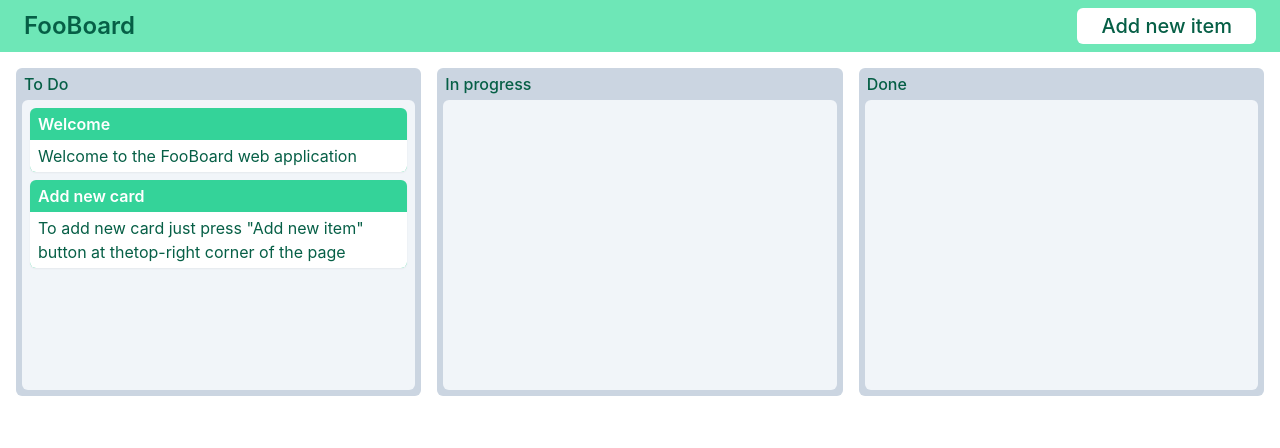
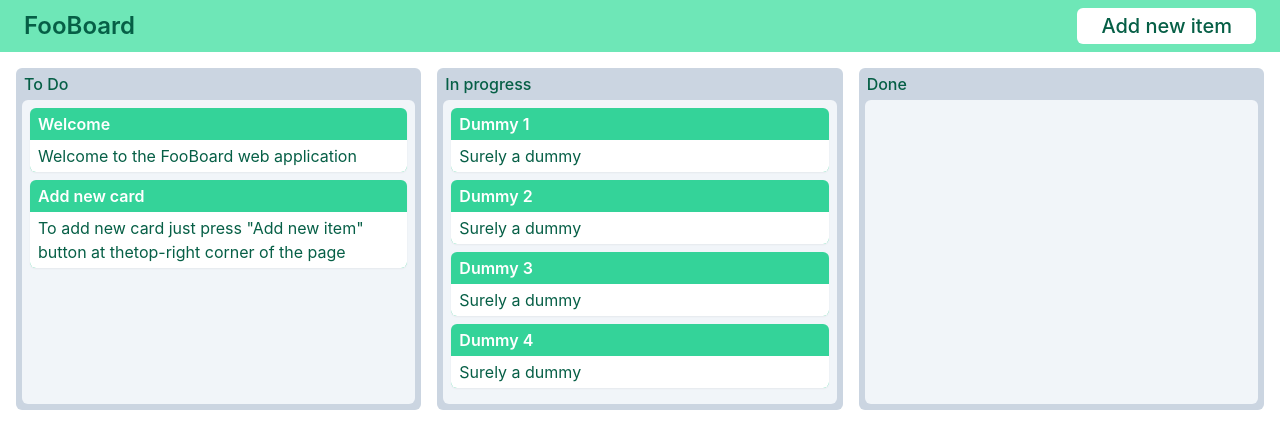
Before and after one commit to Malien/foo-board, a React (Vite) app: page / in a window 1280 px wide. Shown: the top 448 px of the page. Built offline with nearby package versions, Linux system fonts and the light colour scheme.

Commit message:
Added persistance

```diff
--- a/package.json
+++ b/package.json
@@ -8,6 +8,7 @@
   },
   "dependencies": {
     "@types/react-beautiful-dnd": "^13.1.2",
+    "idb": "^7.0.0",
     "immutable": "^4.0.0",
     "react": "^18.0.0-rc.0",
     "react-beautiful-dnd": "^13.1.0",
--- a/src/components/App.tsx
+++ b/src/components/App.tsx
@@ -3,47 +3,33 @@ import { Map } from "immutable";
 import { Board, Card } from "../board";
 import Boards from "./Boards";
 import Header from "./Header";
+import { Reordering, reorderInMemory } from "../reorder";
 
-const initialCards: Map<number, Card> = Map([
-  [
-    1,
-    {
-      id: 1,
-      order: 0,
-      title: "Welcome",
-      description: "Welcome to the FooBoard web application",
-      boardId: 1,
-    },
-  ],
-  [
-    2,
-    {
-      id: 2,
-      order: 1,
-      title: "Add new card",
-      description:
-        'To add new card just press "Add new item" button at the' +
-        "top-right corner of the page",
-      boardId: 1,
-    },
-  ],
-]);
+interface Props {
+  initialCards: Card[];
+  boards: Board[];
+  persistReorder?: (reordering: Reordering) => void
+}
 
-const initialBoards: Board[] = [
-  { id: 1, name: "To Do" },
-  { id: 2, name: "In progress" },
-  { id: 3, name: "Done" },
-];
+function App({ initialCards, boards, persistReorder }: Props) {
+  const [cards, setCards] = useState(() =>
+    Map(initialCards.map<[number, Card]>((_) => [_.id, _]))
+  );
 
-function App() {
-  const [boards, setBoards] = useState(initialBoards);
-  const [cards, setCards] = useState(initialCards);
+  const handleReordering = (reordering: Reordering) => {
+    setCards((cards) => reorderInMemory(cards, reordering));
+    persistReorder?.(reordering)
+  };
 
   return (
-    <div className="text-emerald-800">
+    <div className="text-emerald-800 min-h-screen">
       <Header />
-      <main className="max-w-screen-xl m-auto">
-        <Boards boards={boards} cards={cards} onChange={setCards} />
+      <main className="max-w-screen-xl m-auto overflow-x-auto">
+        <Boards
+          boards={boards}
+          cards={cards}
+          onReorder={handleReordering}
+        />
       </main>
     </div>
   );
--- a/src/components/Boards.tsx
+++ b/src/components/Boards.tsx
@@ -3,6 +3,13 @@ import { Map } from "immutable";
 import { DragDropContext, DropResult } from "react-beautiful-dnd";
 import { Board as BoardType, Card, cmpOrder } from "../board";
 import Board from "./Board";
+import { Reordering, toReordering } from "../reorder";
+
+interface Props {
+  boards: BoardType[];
+  cards: Map<number, Card>;
+  onReorder?: (reordering: Reordering) => void;
+}
 
 function sorted<T>(iter: Iterable<T>, cmpFn?: (a: T, b: T) => number) {
   const arr = [...iter];
@@ -10,58 +17,10 @@ function sorted<T>(iter: Iterable<T>, cmpFn?: (a: T, b: T) => number) {
   return arr;
 }
 
-function reorder(
-  cards: Map<number, Card>,
-  { destination, draggableId, source }: DropResult
-) {
-  if (!destination) return cards;
-  if (
-    destination.droppableId === source.droppableId &&
-    destination.index === source.index
-  )
-    return cards;
-
-  const destinationDroppableId = Number.parseInt(destination.droppableId);
-  const sourceDroppableId = Number.parseInt(source.droppableId);
-
-  return cards
-    .map((card) => {
-      let dx = 0;
-      if (card.boardId === sourceDroppableId && card.order > source.index) {
-        return { ...card, order: card.order - 1 };
-      }
-      if (
-        card.boardId === destinationDroppableId &&
-        card.order >= destination.index
-      ) {
-        return { ...card, order: card.order + 1 };
-      }
-      return card;
-    })
-    .update(Number.parseInt(draggableId), (card) => {
-      // Ooooh scarry. as any. But returning the same value the function was
-      // called with will not change the map. The value function is called with if
-      // there is no such key present is undefined, so returning value is the same
-      // - undefined
-      if (!card) return undefined as any;
-      return {
-        ...card,
-        boardId: destinationDroppableId,
-        order: destination.index,
-      };
-    });
-}
-
-interface Props {
-  boards: BoardType[];
-  cards: Map<number, Card>;
-  onChange?: (cards: Map<number, Card>) => void;
-}
-
-export default function Boards({ boards, cards, onChange }: Props) {
+export default function Boards({ boards, cards, onReorder }: Props) {
   const handleDragEnd = (result: DropResult) => {
-    if (!onChange) return;
-    onChange(reorder(cards, result));
+    const reordering = toReordering(result);
+    reordering && onReorder?.(reordering);
   };
 
   const cardDistribution = useMemo(
--- a/src/components/Card.tsx
+++ b/src/components/Card.tsx
@@ -11,7 +11,7 @@ export default function Card({ card }: Props) {
       {(provided) => (
         <div
           className="bg-emerald-400 rounded-md overflow-hidden shadow-sm
-            cursor-pointer mb-2"
+            cursor-pointer mb-2 select-none"
           ref={provided.innerRef}
           {...provided.draggableProps}
           {...provided.dragHandleProps}
--- /dev/null
+++ b/src/initialData.ts
@@ -0,0 +1,57 @@
+import { Map } from "immutable";
+import { Board, Card } from "./board";
+
+export const initialCards: Map<number, Card> = Map(
+  [
+    {
+      id: 1,
+      order: 0,
+      title: "Welcome",
+      description: "Welcome to the FooBoard web application",
+      boardId: 1,
+    },
+    {
+      id: 2,
+      order: 1,
+      title: "Add new card",
+      description:
+        'To add new card just press "Add new item" button at the' +
+        "top-right corner of the page",
+      boardId: 1,
+    },
+    {
+      id: 3,
+      order: 0,
+      title: "Dummy 1",
+      description: "Surely a dummy",
+      boardId: 2,
+    },
+    {
+      id: 4,
+      order: 1,
+      title: "Dummy 2",
+      description: "Surely a dummy",
+      boardId: 2,
+    },
+    {
+      id: 5,
+      order: 2,
+      title: "Dummy 3",
+      description: "Surely a dummy",
+      boardId: 2,
+    },
+    {
+      id: 6,
+      order: 3,
+      title: "Dummy 4",
+      description: "Surely a dummy",
+      boardId: 2,
+    },
+  ].map<[number, Card]>((_) => [_.id, _])
+);
+
+export const initialBoards: Board[] = [
+  { id: 1, name: "To Do" },
+  { id: 2, name: "In progress" },
+  { id: 3, name: "Done" },
+];
--- a/src/main.tsx
+++ b/src/main.tsx
@@ -2,6 +2,7 @@
 import ReactDOM from "react-dom";
 import "./index.css";
 import App from "./components/App";
+import { reorder, retrieveData } from "./persistance";
 
 // React beautiful DnD breaks on React 18 concurrent rendering mode with strict
 // mode enabled (which now includes strict effects constraint). React beautiful
@@ -9,8 +10,12 @@ import App from "./components/App";
 // develop DnD lists. I've opened an issue, hoping to land a fix, at
 // https://github.com/atlassian/react-beautiful-dnd/issues/2350
 
-ReactDOM.createRoot(document.getElementById("root")!).render(
-  //<React.StrictMode>
-  <App />
-  //</React.StrictMode>
-);
+(async () => {
+  const { boards, cards } = await retrieveData();
+
+  ReactDOM.createRoot(document.getElementById("root")!).render(
+    //<React.StrictMode>
+    <App boards={boards} initialCards={cards} persistReorder={reorder} />
+    //</React.StrictMode>
+  );
+})();
--- /dev/null
+++ b/src/persistance.ts
@@ -0,0 +1,121 @@
+import { DBSchema, openDB } from "idb/with-async-ittr";
+import { Board, Card } from "./board";
+import { initialBoards, initialCards } from "./initialData";
+import { Reordering } from "./reorder";
+
+interface Schema extends DBSchema {
+  boards: {
+    key: number;
+    value: Board;
+  };
+  cards: {
+    key: number;
+    value: Card & { toBePatched: number };
+    indexes: {
+      "toBePatched-boardId-order": [number, number, number];
+    };
+  };
+}
+
+const dbPromise = openDB<Schema>("tasks", 1, {
+  upgrade(db) {
+    const boardsStore = db.createObjectStore("boards", {
+      autoIncrement: true,
+      keyPath: "id",
+    });
+    const cardsStore = db.createObjectStore("cards", {
+      autoIncrement: true,
+      keyPath: "id",
+    });
+    cardsStore.createIndex(
+      "toBePatched-boardId-order",
+      ["toBePatched", "boardId", "order"],
+      {
+        // Unfortunately while updating card order, values temporarily can be in a
+        // inconsistent state, due to iterative nature of updating values
+        unique: false,
+      }
+    );
+
+    initialBoards.map((board) => boardsStore.put(board));
+    initialCards.map((card) => cardsStore.put({ ...card, toBePatched: 0 }));
+  },
+});
+
+export async function retrieveData() {
+  const db = await dbPromise;
+  const tx = db.transaction(["boards", "cards"], "readonly", {
+    durability: "relaxed",
+  });
+  const [boards, cards] = await Promise.all([
+    tx.objectStore("boards").getAll(),
+    tx.objectStore("cards").getAll(),
+    tx.done,
+  ]);
+  return { boards, cards };
+}
+
+export async function reorder({ cardId, destination, source }: Reordering) {
+  const db = await dbPromise;
+  const tx = db.transaction("cards", "readwrite");
+
+  const leftBehind = tx
+    .objectStore("cards")
+    .index("toBePatched-boardId-order")
+    .iterate(
+      IDBKeyRange.bound(
+        [0, source.boardId, source.order],
+        [0, source.boardId + 1, 0],
+        true,
+        true
+      )
+    );
+
+  for await (const cursor of leftBehind) {
+    const { value } = cursor;
+    value.order -= 1;
+    cursor.update(value);
+  }
+
+  const toBeSmudged = tx
+    .objectStore("cards")
+    .index("toBePatched-boardId-order")
+    .iterate(
+      IDBKeyRange.bound(
+        [0, destination.boardId, destination.order],
+        [0, destination.boardId + 1, 0],
+        false,
+        true
+      )
+    );
+
+  for await (const cursor of toBeSmudged) {
+    const { value } = cursor;
+    // Iterating over index while updating it causes cursor to be stuck in an
+    // infinite loop. So to avoid it, I'm marking values to be updated so they
+    // are completely disjoint with the index range which I'm updating
+    value.toBePatched = 1;
+    cursor.update(value);
+  }
+
+  const toBePatched = tx
+    .objectStore("cards")
+    .index("toBePatched-boardId-order")
+    .iterate(IDBKeyRange.lowerBound([1, 0, 0], false));
+
+  for await (const cursor of toBePatched) {
+    const { value } = cursor;
+    value.toBePatched = 0;
+    value.order += 1;
+    cursor.update(value);
+  }
+
+  const cardCursor = await tx.objectStore("cards").openCursor(cardId);
+  if (!cardCursor) throw new Error("Invalid card id passed");
+  const card = cardCursor.value;
+  card.boardId = destination.boardId;
+  card.order = destination.order;
+  cardCursor.update(card);
+
+  await tx.done;
+}
--- /dev/null
+++ b/src/reorder.ts
@@ -0,0 +1,79 @@
+import { Map } from "immutable";
+import { DropResult } from "react-beautiful-dnd";
+import { Card } from "./board";
+
+export interface Reordering {
+  cardId: number;
+  source: {
+    boardId: number;
+    order: number;
+  };
+  destination: {
+    boardId: number;
+    order: number;
+  };
+}
+
+export function toReordering({
+  draggableId,
+  source,
+  destination,
+}: DropResult): Reordering | undefined {
+  if (!destination) return;
+  const cardId = Number.parseInt(draggableId, 10);
+  if (Number.isNaN(cardId)) return;
+  const sourceBoardId = Number.parseInt(source.droppableId, 10);
+  if (Number.isNaN(sourceBoardId)) return;
+  const destinationBoardId = Number.parseInt(destination.droppableId, 10);
+  if (Number.isNaN(destinationBoardId)) return;
+
+  return {
+    cardId,
+    source: {
+      boardId: sourceBoardId,
+      order: source.index,
+    },
+    destination: {
+      boardId: destinationBoardId,
+      order: destination.index,
+    },
+  };
+}
+
+export function reorderInMemory(
+  cards: Map<number, Card>,
+  { destination, cardId, source }: Reordering
+) {
+  if (
+    destination.boardId === source.boardId &&
+    destination.order === source.order
+  )
+    return cards;
+
+  return cards
+    .map((card) => {
+      let dx = 0
+      if (card.boardId === source.boardId && card.order > source.order) {
+        dx -= 1
+      }
+      if (
+        card.boardId === destination.boardId &&
+        card.order + dx >= destination.order
+      ) {
+        dx += 1
+      }
+      if (dx === 0) return card
+      return { ...card, order: card.order + dx };
+    })
+    .update(cardId, (card) => {
+      // Ooooh scarry. as any. But returning the same value the function was
+      // called with will not change the map. The value function is called with if
+      // there is no such key present is undefined, so returning value is the same
+      // - undefined
+      if (!card) return undefined as any;
+      return {
+        ...card,
+        ...destination,
+      };
+    });
+}
```
Also changed, not shown: 1 other file (tests, documents, lock files or other folders).
